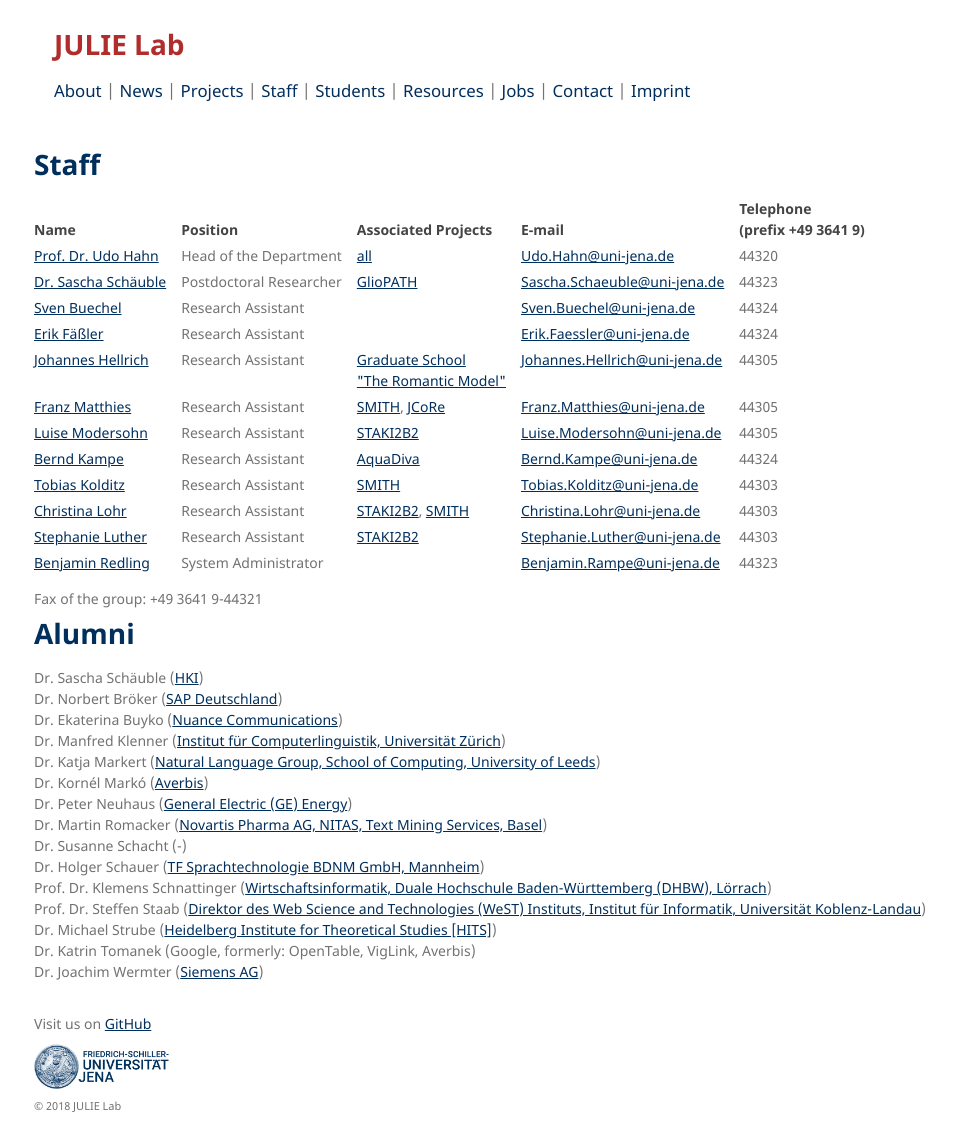
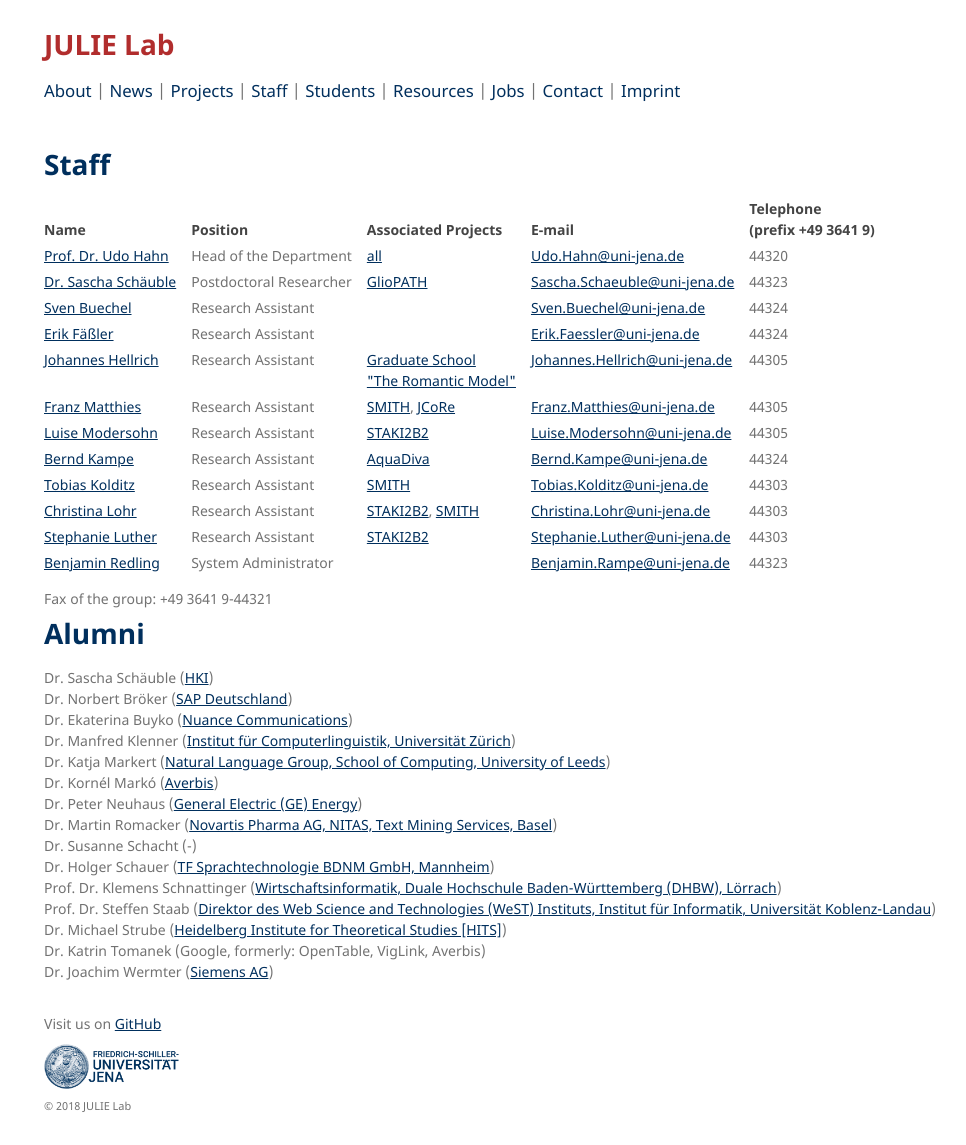
Before and after one commit to JULIELab/JULIELab.github.io, a Jekyll site: the page built from Staff.md, in a window 1280 px wide and 1145 px high. Shown: the whole window, without its empty margins (156-1122 px from the left). Built offline with Jekyll 4.4.1, drawn with Linux system fonts in a browser that asks for light colours; our own code applies the rules of GitHub Pages for plain Markdown files.

Commit message:
Update staff_tab.html

```diff
--- a/_layouts/staff_tab.html
+++ b/_layouts/staff_tab.html
@@ -12,7 +12,7 @@
     <![endif]-->
   <style>
   body {
-    margin: 0 0 0 0px;
+    margin: 0 0 0 20px;
   }
   * {
     box-sizing: border-box;
@@ -30,7 +30,6 @@
   navi {
     top:0px;
     padding-top:20px;
-    padding-left:20px;
     position:fixed;
     width:100%;
     display: inline;
```
